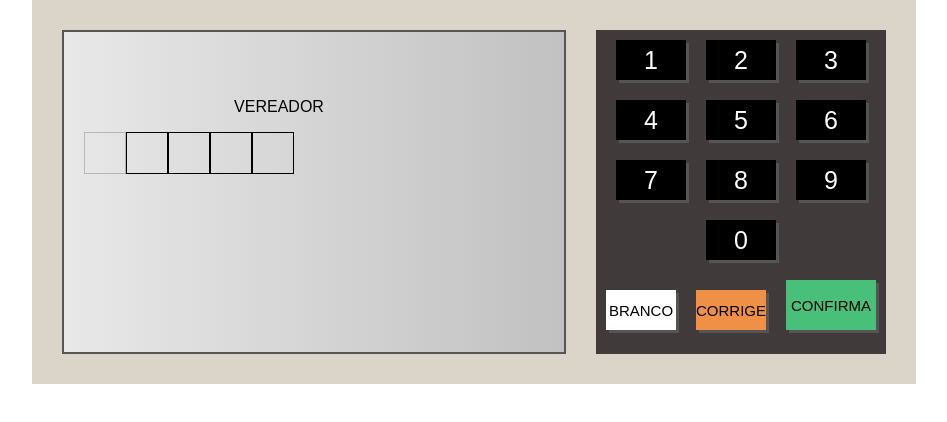
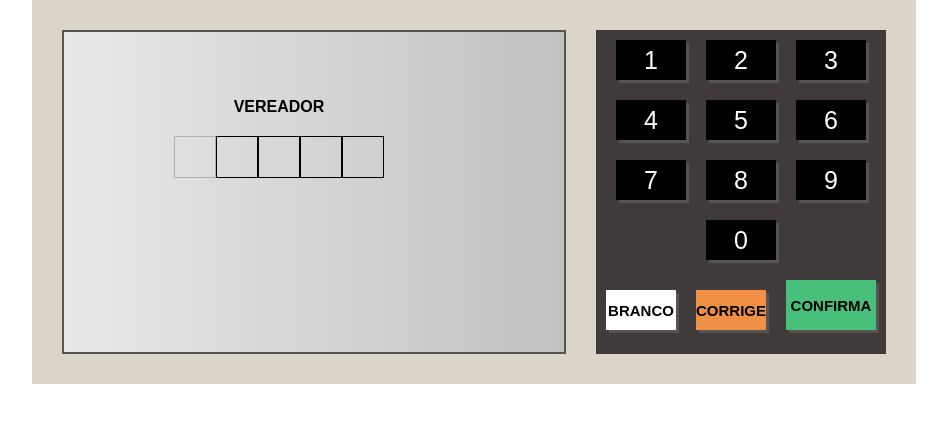
Before and after one commit to GideoneClementino/urna-eletronica, a plain HTML site: page index.html in a window 1280 px wide. Shown: the whole page, without its empty margins (166-1113 px from the left). Drawn offline with Linux system fonts and the light colour scheme.

Commit message:
Finalizando detalhes da interface

```diff
--- a/style.css
+++ b/style.css
@@ -55,12 +55,14 @@ body{
     background-color: #FFF;
     color: #000;
     font-size: 15px;
+    font-weight: bold;
 }
 
 .botao--corrige {
     background-color: #F09046;
     color: #000;
     font-size: 15px;
+    font-weight: bold;
 }
 
 .botao--confirma {
@@ -69,6 +71,7 @@ body{
     font-size: 15px;
     width: 90px;
     height: 50px;
+    font-weight: bold;
 }
 
 .d-1 {
@@ -95,9 +98,13 @@ body{
     display: flex;
     justify-content: center;
     align-items: center;
+    font-weight: bold;
 }
 .d-1-3 {
     height: 50px;
+    display: flex;
+    justify-content: center;
+    align-items: center;
 }
 
 .numero {
```
